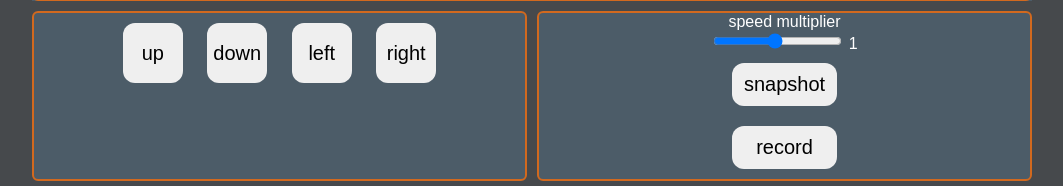
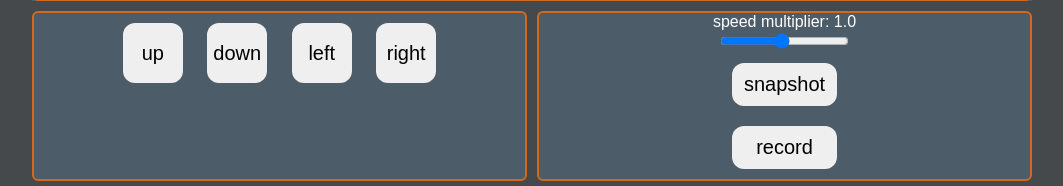
Before and after one commit to matteocrua/Turret-Cam, a Flask app: page / in a window 1280 px wide. Shown: the part 637-823 px from the top of the page, without its empty margins (108-1171 px from the left). Run offline with Flask 2, Linux system fonts and the light colour scheme.

Commit message:
cleaned up some slider stuff

```diff
--- a/templates/index.html
+++ b/templates/index.html
@@ -54,9 +54,8 @@
 
                 <div class="settings bordered">
                     <div>
-                        <label for="speedm">speed multiplier</label><br>
-                        <input id="speedm" type="range" min="0.1" max="2" value="1" step="0.1" oninput="speed(this.nextElementSibling.value = this.value)">
-                        <output>1</output>
+                        <label for="speedm">speed multiplier: </label><output id="output_speed">1.0</output><br/>
+                        <input id="speedm" type="range" min="0.1" max="2.0" value="1.0" step="0.1" oninput="speed(this.value);">
                     </div>
 
                     <div><button class="rectangle_button" onclick="control('snap')">snapshot</button></div>
@@ -65,6 +64,7 @@
 
                 <script>
                     function speed(multiplier){
+                        document.getElementById('output_speed').innerText = multiplier; // injects the speed multiplier into the output tag
                         $.post("/data/speed",{speed: multiplier})
                     }
                 </script>
```
